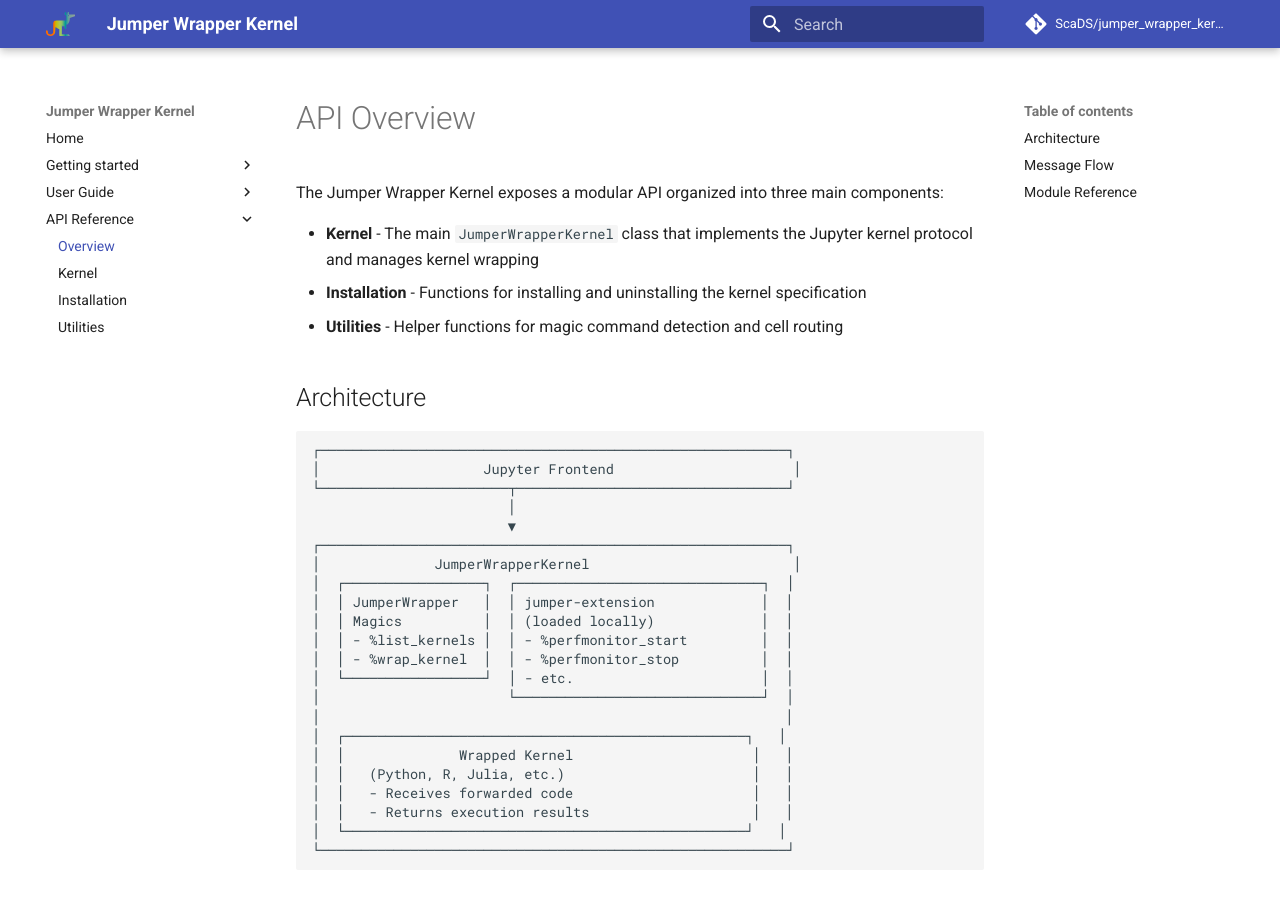
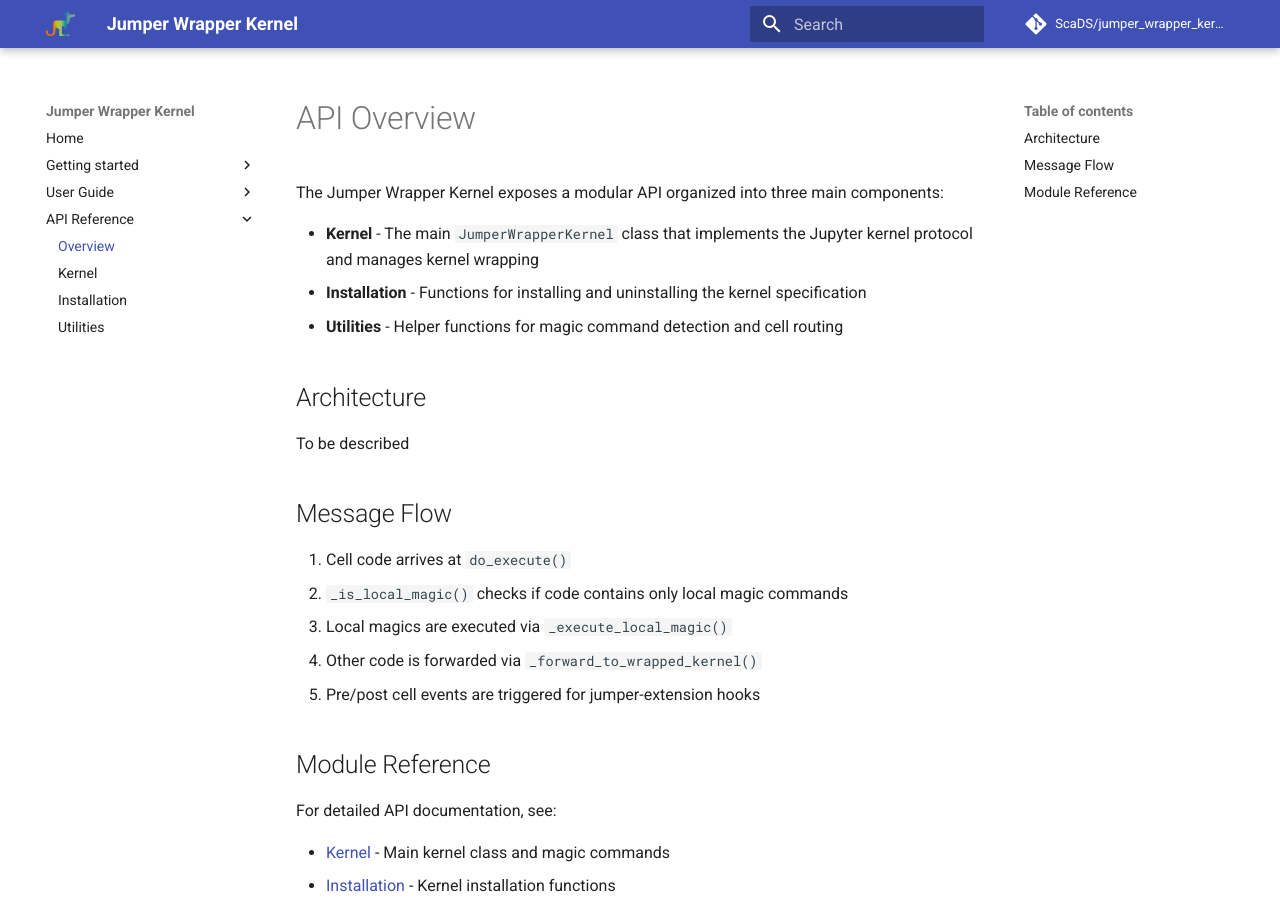
Before and after one commit to ScaDS/jumper_wrapper_kernel, an MkDocs documentation site: the page built from docs/api/index.md, in a window 1280 px wide and 900 px high. Built offline with MkDocs 1.6.1 and Material for MkDocs 9.7.7, drawn with Linux system fonts in a browser that asks for light colours; comment, search, counter and statistics services are not loaded.

Commit message:
architecture chapter stub

````diff
--- a/docs/api/index.md
+++ b/docs/api/index.md
@@ -11,31 +11,7 @@ The Jumper Wrapper Kernel exposes a modular API organized into three main compon
 - **Utilities** - Helper functions for magic command detection and cell routing
 
 ## Architecture
-
-```
-┌─────────────────────────────────────────────────────────┐
-│                    Jupyter Frontend                      │
-└───────────────────────┬─────────────────────────────────┘
-                        │
-                        ▼
-┌─────────────────────────────────────────────────────────┐
-│              JumperWrapperKernel                         │
-│  ┌─────────────────┐  ┌──────────────────────────────┐  │
-│  │ JumperWrapper   │  │ jumper-extension             │  │
-│  │ Magics          │  │ (loaded locally)             │  │
-│  │ - %list_kernels │  │ - %perfmonitor_start         │  │
-│  │ - %wrap_kernel  │  │ - %perfmonitor_stop          │  │
-│  └─────────────────┘  │ - etc.                       │  │
-│                       └──────────────────────────────┘  │
-│                                                         │
-│  ┌─────────────────────────────────────────────────┐   │
-│  │              Wrapped Kernel                      │   │
-│  │   (Python, R, Julia, etc.)                       │   │
-│  │   - Receives forwarded code                      │   │
-│  │   - Returns execution results                    │   │
-│  └─────────────────────────────────────────────────┘   │
-└─────────────────────────────────────────────────────────┘
-```
+To be described
 
 ## Message Flow
 
````
